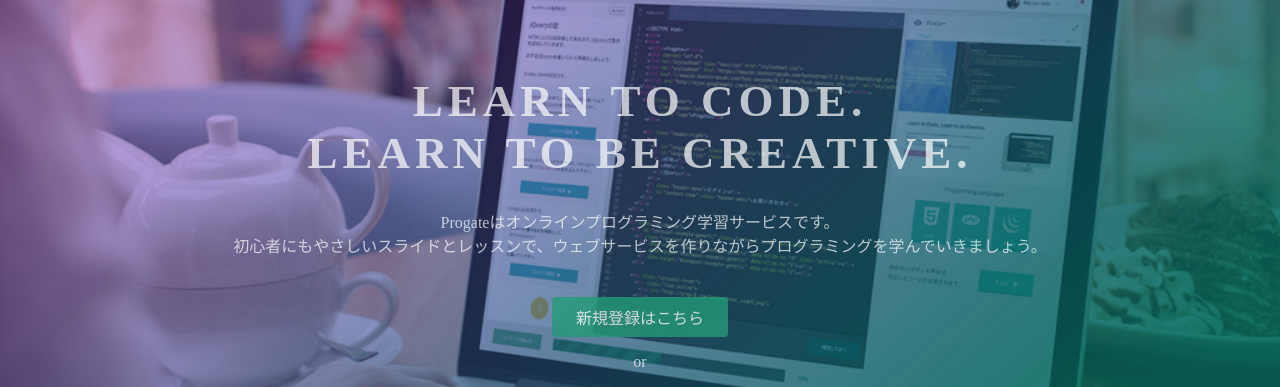
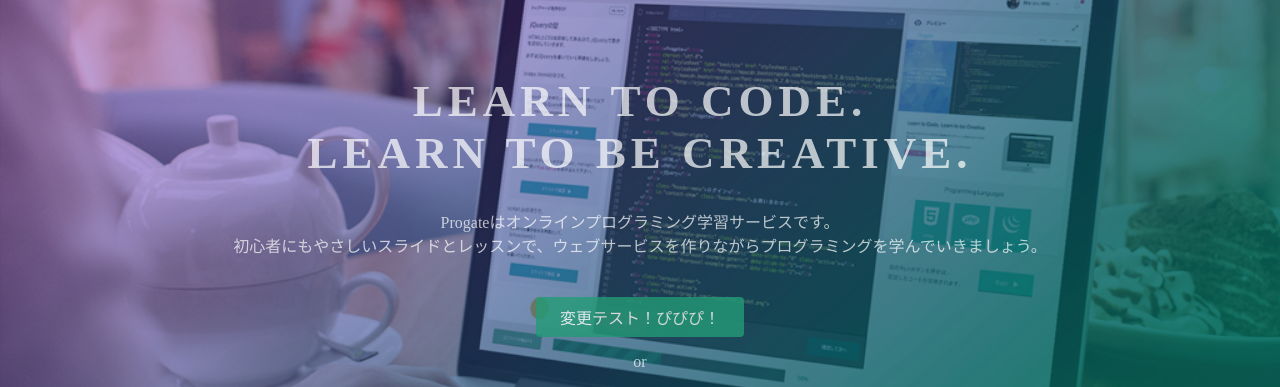
Before and after one commit to pipi-benkyo/pipi-benkyo.github.io, a plain HTML site: page index.html in a window 1280 px wide. Shown: the part 135-522 px from the top of the page. Drawn offline with Linux system fonts and the light colour scheme.

Commit message:
Update index.html

```diff
--- a/index.html
+++ b/index.html
@@ -26,7 +26,7 @@
       <h1>LEARN TO CODE.<br>LEARN TO BE CREATIVE.</h1>
       <p>Progateはオンラインプログラミング学習サービスです。<br>初心者にもやさしいスライドとレッスンで、ウェブサービスを作りながらプログラミングを学んでいきましょう。</p>
       <div class="btn-wrapper">
-        <a href="#" class="btn signup">新規登録はこちら</a>
+        <a href="#" class="btn signup">変更テスト！ぴぴぴ！</a>
         <p>or</p>
         <a href="#" class="btn facebook"><span class="fa fa-facebook"></span>Facebookで登録</a>
         <a href="#" class="btn twitter"><span class="fa fa-twitter"></span>Twitterで登録</a>
```
